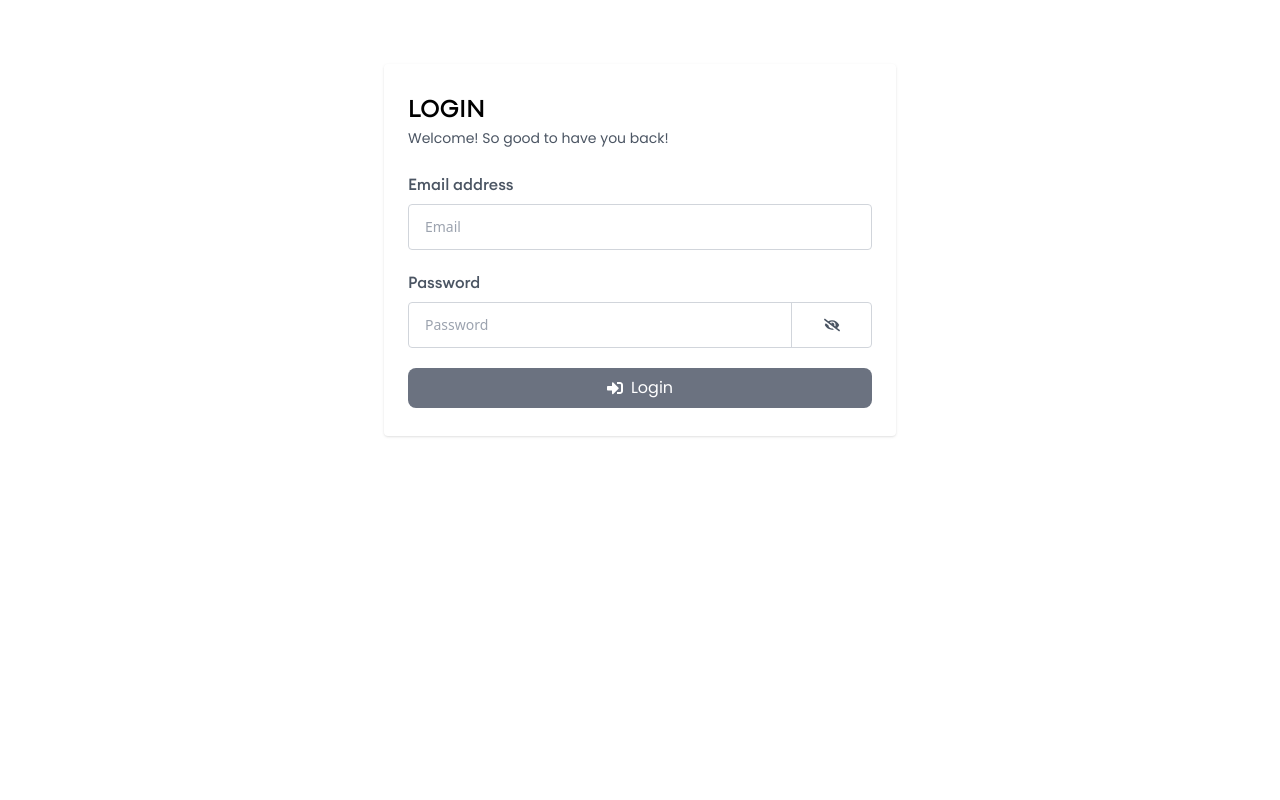
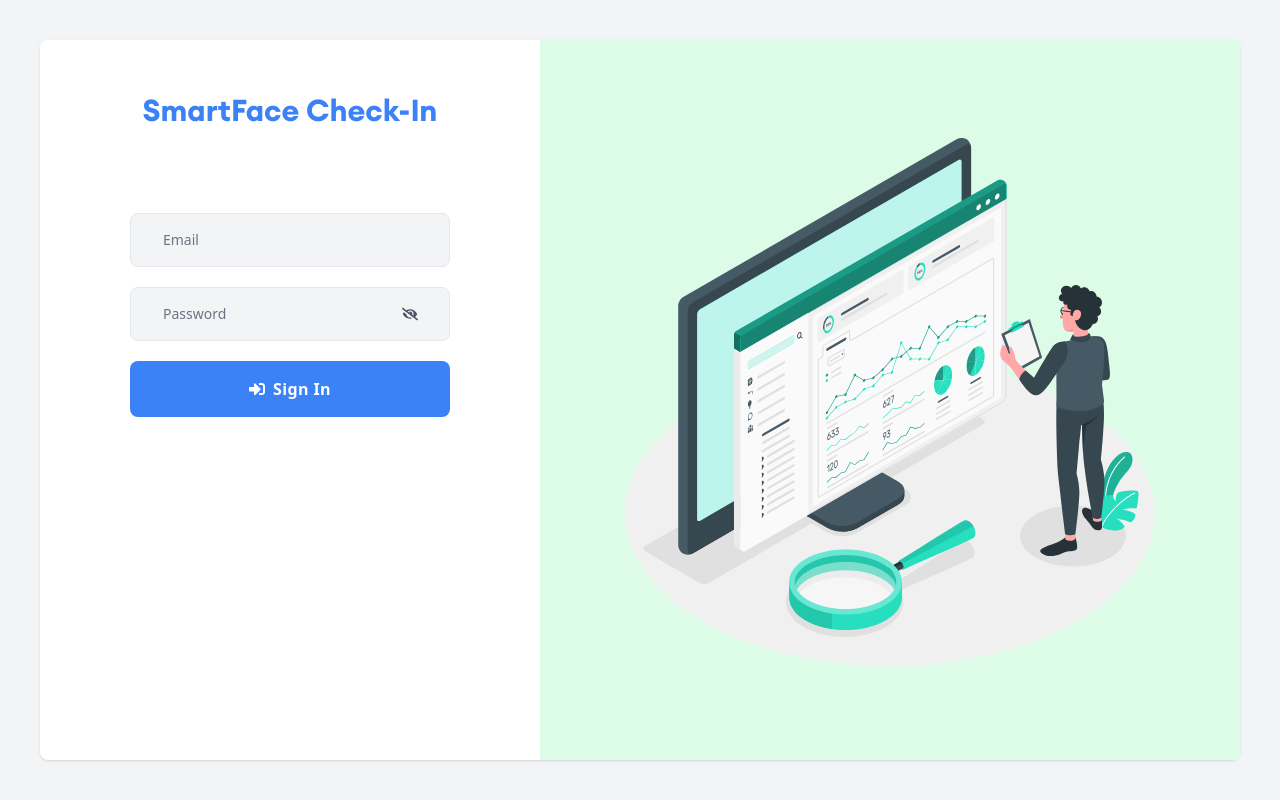
Before and after one commit to steeve7/clocking-in-system, a Next.js app: page /Login in a window 1280 px wide. Built offline with nearby package versions, Linux system fonts and the light colour scheme.

Commit message:
login done

```diff
--- a/src/app/Login/page.js
+++ b/src/app/Login/page.js
@@ -1,27 +1,53 @@
-'use client';
-import React, { useState, useEffect } from "react";
-import { auth, db } from "@/lib/firebase";;
+"use client";
+import React, { useEffect, useState } from "react";
+import { auth, db } from "@/lib/firebase";
 import { signInWithEmailAndPassword } from "firebase/auth";
-import { doc, getDoc, updateDoc, arrayUnion, setDoc } from "firebase/firestore";
+import { doc, getDoc, updateDoc, arrayUnion } from "firebase/firestore";
 import { useRouter } from "next/navigation";
-import { FaSignInAlt } from "react-icons/fa";
-import { FaEye, FaEyeSlash } from "react-icons/fa";
+import { FaSignInAlt, FaEye, FaEyeSlash } from "react-icons/fa";
 
 export default function Login() {
-
   const [email, setEmail] = useState("");
   const [password, setPassword] = useState("");
   const [error, setError] = useState("");
-  const [success, setSuccess] = useState("")
+  const [success, setSuccess] = useState("");
+  const [showPassword, setShowPassword] = useState(false);
+  const [loading, setLoading] = useState(false);
+  // const [localIP, setLocalIP] = useState("");
   const router = useRouter();
-  const [showPassword, setShowPassword] = useState(false);
 
-const today = new Date().toISOString().split("T")[0];
+  // useEffect(() => {
+  //   const getLocalIP = async () => {
+  //     const pc = new RTCPeerConnection({ iceServers: [] });
+  //     pc.createDataChannel("");
+  //     pc.onicecandidate = (event) => {
+  //       if (event.candidate) {
+  //         const ipRegex = /([0-9]{1,3}(\.[0-9]{1,3}){3})/;
+  //         const ipMatch = event.candidate.candidate.match(ipRegex);
+  //         if (ipMatch) {
+  //           setLocalIP(ipMatch[1]);
+  //           pc.close();
+  //         }
+  //       }
+  //     };
+  //     await pc.createOffer().then((offer) => pc.setLocalDescription(offer));
+  //   };
 
+  //   getLocalIP();
+  // }, []);
 
-async function handleLogin(e) {
+  const handleLogin = async (e) => {
     e.preventDefault();
     setError("");
+    setLoading(true);
+    setSuccess("");
+
+    // const allowedIPs = ["172.20.10.1"]; // Replace with your allowed local IPs
+
+    // if (!allowedIPs.includes(localIP)) {
+    //   setError("Access Denied! Connect to the required network.");
+    //   return;
+    // }
 
     try {
       const userCredential = await signInWithEmailAndPassword(
@@ -31,29 +57,28 @@ async function handleLogin(e) {
       );
       const user = userCredential.user;
 
-    // Fetch user role
       const userDocRef = doc(db, "users", user.uid);
       const userDoc = await getDoc(userDocRef);
 
       if (userDoc.exists()) {
         const userData = userDoc.data();
-      const role = userData.role?.toLowerCase(); // Normalize to lowercase
+        const role = userData.role?.toLowerCase();
 
-      // Auto-mark attendance
         await updateDoc(userDocRef, {
           attendance: arrayUnion({
-          date: today,
+            date: new Date().toISOString().split("T")[0],
             status: "Active",
             timestamp: new Date(),
           }),
         });
 
-      // Redirect based on role
+        setSuccess("Login successful");
+        setLoading(false);
         if (role === "admin") {
-        setSuccess("Login successfully");
           router.push("/admin");
         } else if (role === "employee" || role === "manager") {
-        setSuccess("Login successfully");
+          setLoading(false);
+
           router.push("/faceDetection");
         } else {
           setError("Unauthorized role.");
@@ -65,79 +90,65 @@ async function handleLogin(e) {
       console.error("Login Error:", error);
       setError("Invalid email or password.");
     }
-}
+  };
+
   return (
-     <div>
-       <div className="contain py-16">
-         <div className="max-w-lg mx-auto shadow px-6 py-7 rounded overflow-hidden">
+    <div className="min-h-screen bg-gray-100 flex justify-center">
+      <div className="max-w-screen-xl m-0 sm:m-10 bg-white shadow sm:rounded-lg flex justify-center flex-1">
+        <div className="lg:w-1/2 xl:w-5/12 p-6 sm:p-12 w-full">
+          <div className="flex justify-center items-center">
+            <h1 className="font-Euclid font-bold text-[30px] text-blue-500">SmartFace Check-In</h1>
+          </div>
+          <div className="mt-12 flex flex-col items-center">
             {error && <p style={{ color: "red" }}>{error}</p>}
             {success && <p className="text-orange-500">{success}</p>}
-           <h2 className="text-2xl uppercase font-medium mb-1 font-Euclid">
-             Login
-           </h2>
-           <p className="text-gray-600 mb-6 text-sm font-normal font-Poppins">
-             Welcome! So good to have you back!
-           </p>
-           <form autoComplete="off" onSubmit={handleLogin}>
-             <p className="text-red-500"></p>
-             <div className="space-y-2">
-               <div>
-                 <label
-                   htmlFor="email"
-                   className="text-gray-600 mb-2 block font-Euclid font-medium"
-                 >
-                   Email address
-                 </label>
+            <div className="w-full flex-1 mt-8">
+              <form className="mx-auto max-w-xs" onSubmit={handleLogin}>
                 <input
+                  className="w-full px-8 py-4 rounded-lg font-medium bg-gray-100 border border-gray-200 placeholder-gray-500 text-sm focus:outline-none focus:border-gray-400 focus:bg-white"
                   type="email"
-                   name="email"
-                   id="email"
-                   className="block w-full border border-gray-300 px-4 py-3 text-gray-600 text-sm rounded focus:ring-0 focus:border-teal-500 placeholder-gray-400 placeholder:font-normal placeholder:font-Poppins"
                   placeholder="Email"
                   value={email}
                   onChange={(e) => setEmail(e.target.value)}
-                   required
                 />
-               </div>
-             </div>
-             <div className="space-y-2 mt-5">
-               <div>
-                 <label
-                   htmlFor="password"
-                   className="text-gray-600 mb-2 block font-medium font-Euclid"
-                 >
-                   Password
-                 </label>
                 <div className="relative">
                   <input
-                     type={`${showPassword ? "text" : "password"}`}
-                     name="password"
-                     id="password"
-                     className="block w-full border border-gray-300 px-4 py-3 text-gray-600 text-sm rounded focus:ring-0 focus:border-teal-500 placeholder-gray-400 placeholder:font-normal placeholder:font-Poppins"
+                    className="w-full px-8 py-4 rounded-lg font-medium bg-gray-100 border border-gray-200 placeholder-gray-500 text-sm focus:outline-none focus:border-gray-400 focus:bg-white mt-5"
+                    type={showPassword ? "text" : "password"}
                     placeholder="Password"
                     value={password}
                     onChange={(e) => setPassword(e.target.value)}
-                     required
                   />
-                   <div onClick={() => setShowPassword(!showPassword)} className="cursor-pointer absolute inset-y-0 right-0 flex items-center px-8 text-gray-600 border-l border-gray-300">
-                   {showPassword ?
-                    <FaEye />
-                    :
-                    <FaEyeSlash />
-                   }
+                  <div
+                    onClick={() => setShowPassword(!showPassword)}
+                    className="cursor-pointer absolute inset-y-0 right-0 flex items-center mt-5 justify-center px-8 text-gray-600"
+                  >
+                    {showPassword ? <FaEye /> : <FaEyeSlash />}
                   </div>
                 </div>
-               </div>
-             </div>
-             <div className="mt-5 flex flex-row justify-center items-center gap-2 py-2 px-2 w-full rounded-lg bg-gray-500">
+
+                <button
+                  className={`mt-5 tracking-wide gap-2 cursor-pointer font-semibold text-white w-full py-4 rounded-lg transition-all duration-300 ease-in-out flex items-center justify-center focus:shadow-outline focus:outline-none ${
+                    loading
+                      ? "bg-gray-400 cursor-not-allowed"
+                      : "bg-blue-500 hover:bg-blue-600"
+                  }`}
+                  disabled={loading}
+                >
                   <FaSignInAlt color="white" />
-               <button className="text-white font-normal font-Poppins">
-                 Login
+                  {loading ? "Signing In..." : "Sign In"}
                 </button>
-             </div>
               </form>
             </div>
           </div>
         </div>
+        <div className="flex-1 bg-green-100 text-center hidden md:flex">
+          <div
+            className="m-12 xl:m-16 w-full bg-contain bg-center bg-no-repeat"
+            style={{ backgroundImage: "url('/images/background.svg')" }}
+          ></div>
+        </div>
+      </div>
+    </div>
   );
-};
+}
```
Also changed, not shown: public/images/background.svg (added). Lines whose indentation alone changed are shown as unchanged.
